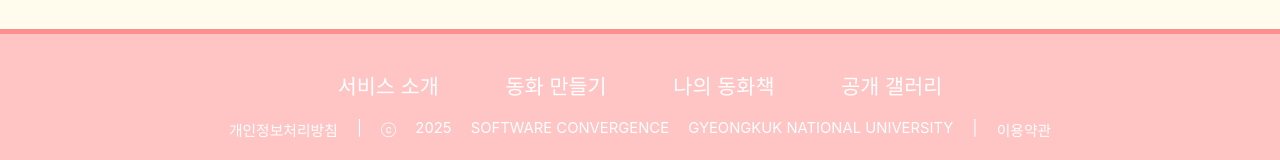
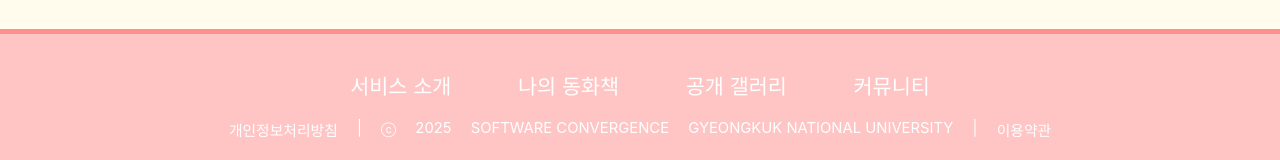
Before and after one commit to yANUs-3-Team/FE, a React (Create React App) app: page / in a window 1280 px wide. Shown: the part 1251-1411 px from the top of the page. Built offline with nearby package versions, Linux system fonts and the light colour scheme; a web font is replaced by a local one.

Commit message:
⚡️ :: 푸터 nav 수정

```diff
--- a/src/component/footer.jsx
+++ b/src/component/footer.jsx
@@ -8,14 +8,14 @@ function Footer() {
         <Link to="/" className="underNav">
           서비스 소개
         </Link>
-        <Link to="/create" className="underNav">
-          동화 만들기
-        </Link>
         <Link to="/my-gallery" className="underNav">
           나의 동화책
         </Link>
         <Link to="/open-gallery" className="underNav">
           공개 갤러리
+        </Link>
+        <Link to="/community" className="underNav">
+          커뮤니티
         </Link>
       </div>
 
```
